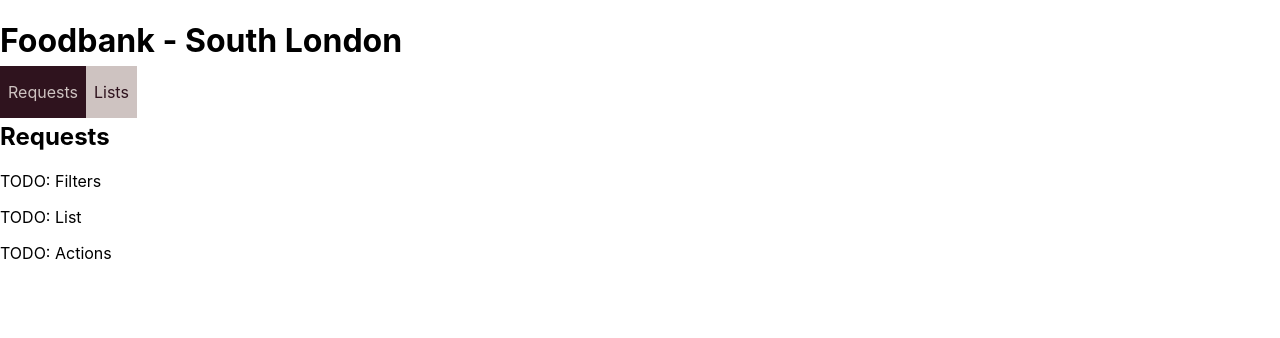
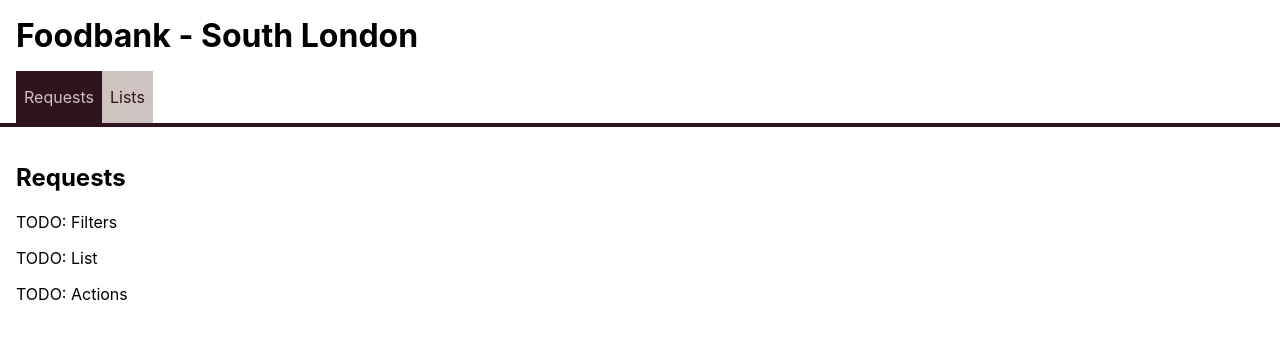
Before and after one commit to christchurchlondon/foodbank-southlondon, a React (Create React App) app in the folder frontend/: page / in a window 1280 px wide. Shown: the top 338 px of the page. Built offline with nearby package versions, Linux system fonts and the light colour scheme.

Commit message:
Basic layout styles

```diff
--- a/frontend/src/components/header/index.jsx
+++ b/frontend/src/components/header/index.jsx
@@ -3,6 +3,7 @@ import { connect } from 'react-redux';
 import Tabs from './tabs';
 import { setTab } from '../../redux/actions';
 import { getTab } from '../../redux/selectors';
+import './styles/index.css';
 
 class Header extends React.Component {
 
@@ -14,7 +15,7 @@ class Header extends React.Component {
 
     render() {
         return (
-            <header>
+            <header className="header">
                 <h1>Foodbank - South London</h1>
                 <Tabs onSelect={ (tab) => this.handleTabSelect(tab) } selected={ this.props.tab } />
             </header>
--- /dev/null
+++ b/frontend/src/components/header/styles/index.css
@@ -0,0 +1,4 @@
+
+.header h1 {
+    margin: 1rem;
+}
--- /dev/null
+++ b/frontend/src/components/header/styles/tabs.css
@@ -0,0 +1,7 @@
+/* https://coolors.co/240115-de3c4b-87f5fb-2f131e-cec3c1 */
+
+.tabs {
+    display: flex;
+    padding: 0 1rem;
+    border-bottom: .25rem solid #2f131e;
+}
--- a/frontend/src/components/header/tabs.jsx
+++ b/frontend/src/components/header/tabs.jsx
@@ -1,5 +1,6 @@
 import React from 'react';
 import Tab from './tab';
+import './styles/tabs.css';
 
 export default class Tabs extends React.Component {
 
--- a/frontend/src/components/main/index.jsx
+++ b/frontend/src/components/main/index.jsx
@@ -4,6 +4,7 @@ import Header from '../header';
 import Requests from '../requests';
 import Lists from '../lists';
 import { getTab } from '../../redux/selectors';
+import './styles/index.css';
 
 
 class Main extends React.Component {
@@ -16,7 +17,9 @@ class Main extends React.Component {
         return (
             <div class="main">
                 <Header />
-                { contents }
+                <main>
+                    { contents }
+                </main>
             </div>
         );
     }
--- /dev/null
+++ b/frontend/src/components/main/styles/index.css
@@ -0,0 +1,6 @@
+
+/* Layout / Main styles */
+
+main {
+    padding: 1rem;
+}
```
